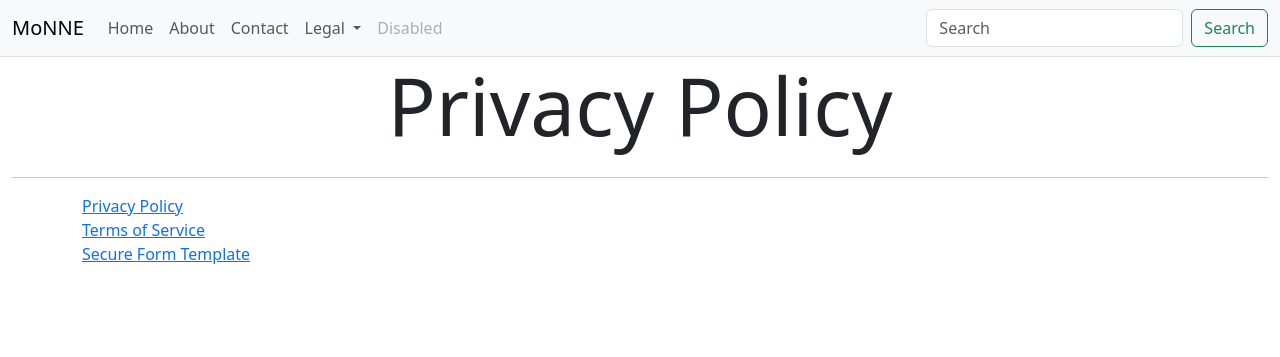
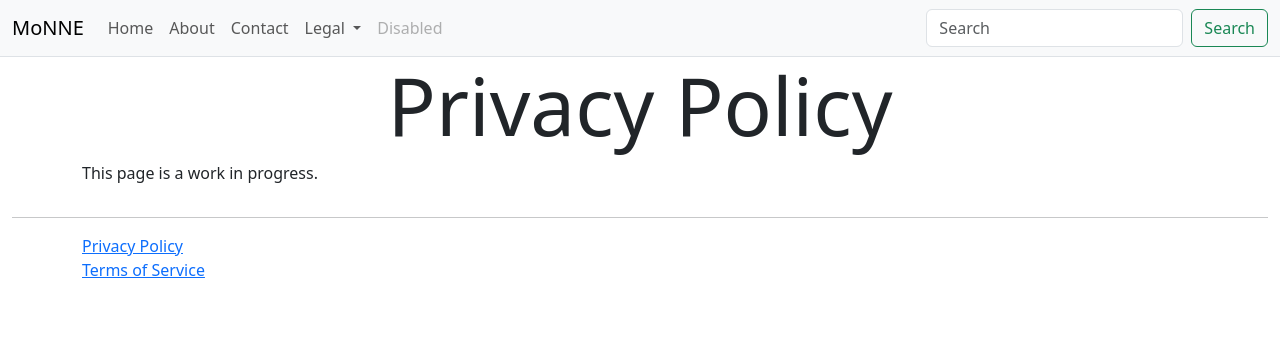
Before and after one commit to TempeHS/2026SE_MajorProject_Xavier.P, a Flask app: page /privacy in a window 1280 px wide. Shown: the top 357 px of the page. Run offline with Flask 3, Linux system fonts and the light colour scheme; some libraries are stand-ins or nearby versions.

Commit message:
remove unused link from footer

```diff
--- a/templates/partials/footer.html
+++ b/templates/partials/footer.html
@@ -5,6 +5,6 @@
   <div class="row">
     <a href="/privacy">Privacy Policy</a>
     <a href="/tos">Terms of Service</a>
-    <a href="form.html">Secure Form Template</a>
+    <!-- <a href="form.html">Secure Form Template</a> -->
   </div>
 </div>
--- a/templates/privacy.html
+++ b/templates/privacy.html
@@ -1,11 +1,10 @@
-{% extends 'layout.html' %}
-{% block content %}
+{% extends 'layout.html' %} {% block content %}
 <div class="container">
-    <div class="row">
-        <h1 class="display-1">Privacy Policy</h1>
-    </div>
-    <div class="row">
-
-    </div>
+  <div class="row">
+    <h1 class="display-1">Privacy Policy</h1>
+  </div>
+  <div class="row">
+    <p>This page is a work in progress.</p>
+  </div>
 </div>
 {% endblock %}
--- a/templates/tos.html
+++ b/templates/tos.html
@@ -3,6 +3,6 @@
   <div class="row">
     <h1 class="display-1">Terms of Service</h1>
   </div>
-  <div class="row"></div>
+  <div class="row"><p>This page is a work in progress.</p></div>
 </div>
 {% endblock %}
```
